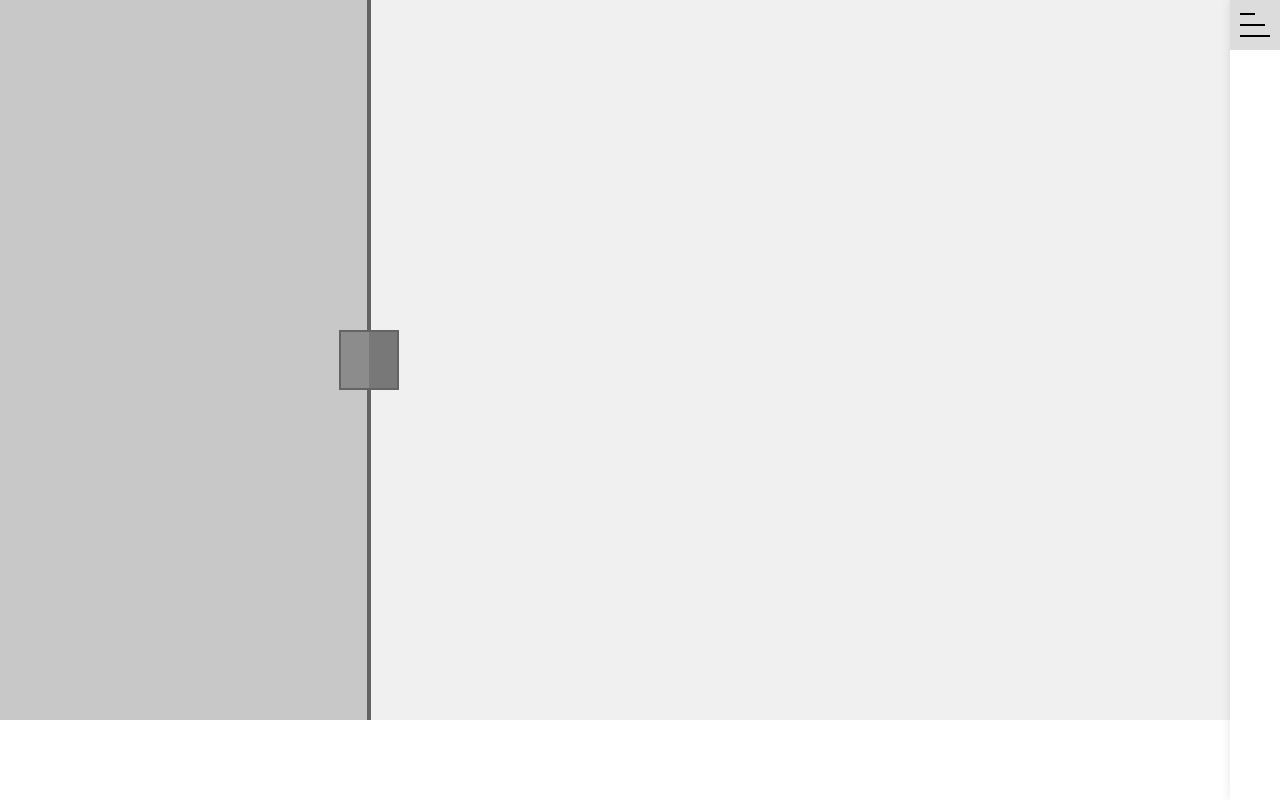
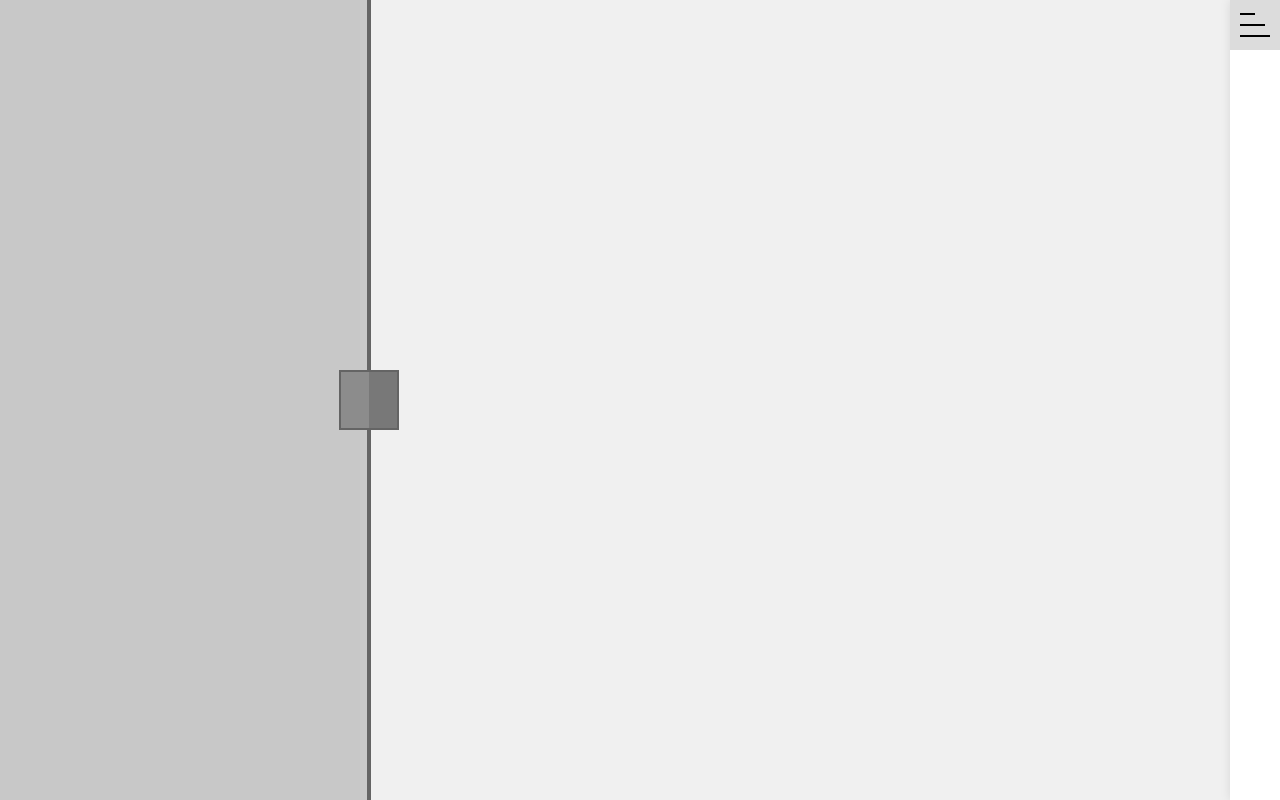
Before and after one commit to bo-co/bogdanov, a plain HTML site: page index.html in a window 1280 px wide. Drawn offline with Linux system fonts and the light colour scheme.

Commit message:
Update workspace.css

```diff
--- a/css/workspace.css
+++ b/css/workspace.css
@@ -9,9 +9,9 @@ div.container > div.workspace {
 
 div.container > div.workspace > div {
 	position : relative;
-	height : 90%;
+	height : 100%;
 	background-color: rgba(200, 200, 200, 1);
-	/* overflow : visible !important; */
+	overflow : visible !important;
 	}
 
 div.container > div.workspace > div.aside + div {
```
